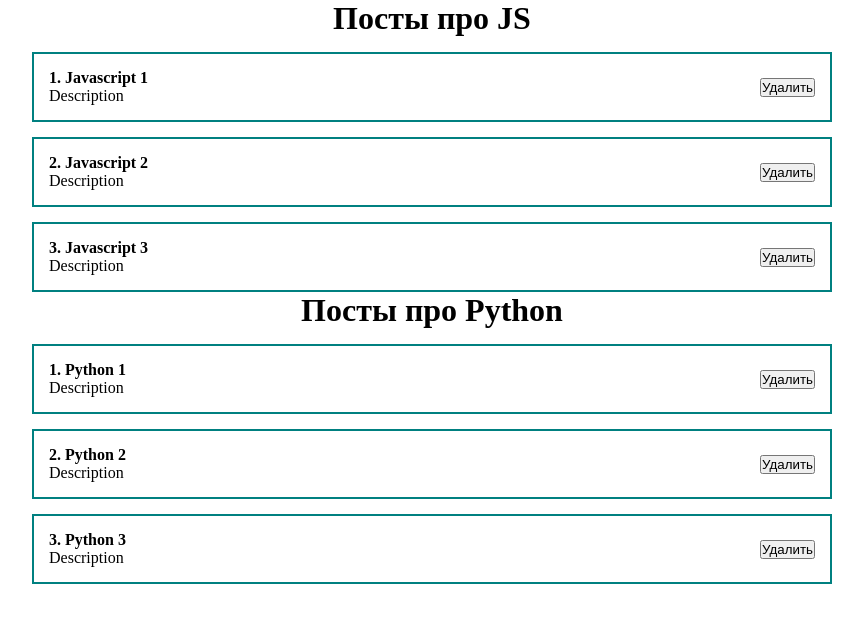
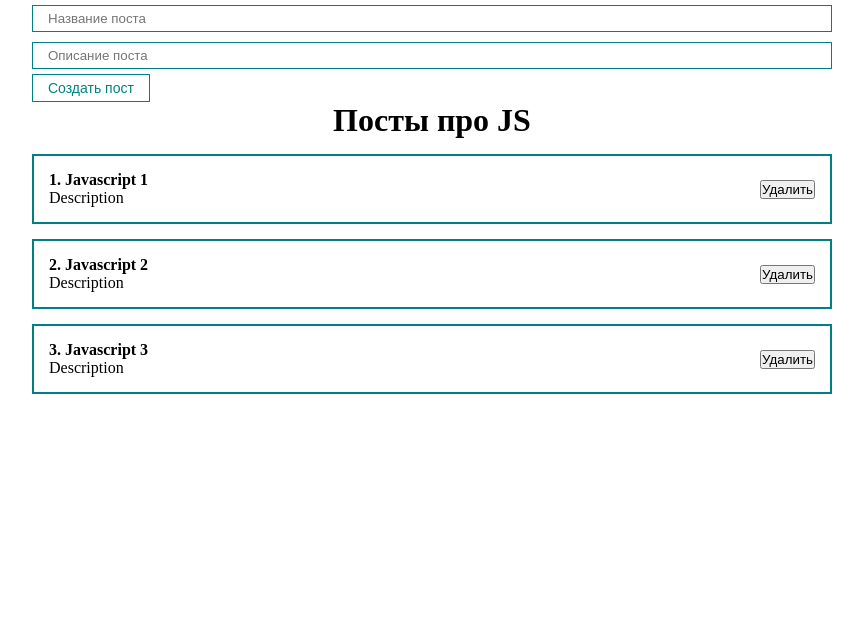
Before and after one commit to AlekseyBabich/Ulbi_React_learning_project, a React (Create React App) app: page / in a window 1280 px wide. Shown: the top 622 px of the page, without its empty margins (208-1071 px from the left). Built offline with nearby package versions, Linux system fonts and the light colour scheme.

Commit message:
MyButton & MyInput

```diff
--- a/src/App.js
+++ b/src/App.js
@@ -1,6 +1,8 @@
 import React, { useState } from 'react';
 import './styles/App.css'
 import PostList from './Components/PostList';
+import MyButton from "./Components/UI/button/MyButton";
+import MyInput from "./Components/UI/input/MyInput";
 
 function App() {
   const [ posts, setPosts ] = useState([
@@ -8,16 +10,34 @@
     { id: 2, title: 'Javascript 2', body: 'Description' },
     { id: 3, title: 'Javascript 3', body: 'Description' }
   ])
-  const [ posts2, setPosts2 ] = useState([
-    { id: 1, title: 'Python 1', body: 'Description' },
-    { id: 2, title: 'Python 2', body: 'Description' },
-    { id: 3, title: 'Python 3', body: 'Description' }
-  ])
+  const [ post, setPost ] = useState({ title: '', body: '' })
+
+  const addNewPost = (e) => {
+    e.preventDefault()
+    setPosts([ ...posts, { ...post, id: Date.now() }])
+    setPost({ title: '', body: '' })
+  }
 
   return (
     <div className='App'>
+      <form>
+        <MyInput
+          value={ post.title }
+          onChange={ e => setPost({ ...post, title: e.target.value }) }
+          type='text'
+          placeholder='Название поста'
+        />
+
+        <MyInput
+          value={ post.body }
+          onChange={ e => setPost({ ...post, body: e.target.value }) }
+          type='text'
+          placeholder='Описание поста'
+        />
+
+        <MyButton onClick={ addNewPost }>Создать пост</MyButton>
+      </form>
       <PostList posts={ posts } title='Посты про JS'/>
-      <PostList posts={ posts2 } title='Посты про Python'/>
     </div>
   );
 }
--- a/src/Components/PostItem.jsx
+++ b/src/Components/PostItem.jsx
@@ -4,7 +4,7 @@
   return (
     <div className='post'>
       <div className='post__content'>
-        <strong>{ props.post.id }. { props.post.title }</strong>
+        <strong>{ props.number }. { props.post.title }</strong>
         <div>
           { props.post.body }
         </div>
--- a/src/Components/PostList.jsx
+++ b/src/Components/PostList.jsx
@@ -7,8 +7,8 @@
       <h1 style={ { textAlign: 'center' } }>
         { title }
       </h1>
-      { posts.map(post =>
-        <PostItem post={ post } key={ post.id }/>
+      { posts.map((post, index) =>
+        <PostItem number={ index + 1 } post={ post } key={ post.id }/>
       ) }
     </div>
   );
--- /dev/null
+++ b/src/Components/UI/button/MyButton.jsx
@@ -0,0 +1,12 @@
+import React from 'react';
+import classes from './MyButton.module.css'
+
+const MyButton = ({ children, ...props }) => {
+  return (
+    <button { ...props } className={ classes.myBtn }>
+      { children }
+    </button>
+  );
+};
+
+export default MyButton;
--- /dev/null
+++ b/src/Components/UI/button/MyButton.module.css
@@ -0,0 +1,8 @@
+.myBtn {
+    padding: 5px 15px;
+    color: teal;
+    font-size: 14px;
+    background: transparent;
+    border: 1px solid teal;
+    cursor: pointer;
+}
--- /dev/null
+++ b/src/Components/UI/input/MyInput.jsx
@@ -0,0 +1,10 @@
+import React from 'react';
+import classes from './MyInput.module.css'
+
+const MyInput = React.forwardRef((props, ref) => {
+  return (
+    <input ref={ref} className={classes.myInput} { ...props }/>
+  );
+});
+
+export default MyInput;
--- /dev/null
+++ b/src/Components/UI/input/MyInput.module.css
@@ -0,0 +1,6 @@
+.myInput {
+    width: 100%;
+    padding: 5px 15px;
+    margin: 5px 0;
+    border: 1px solid teal;
+}
```
